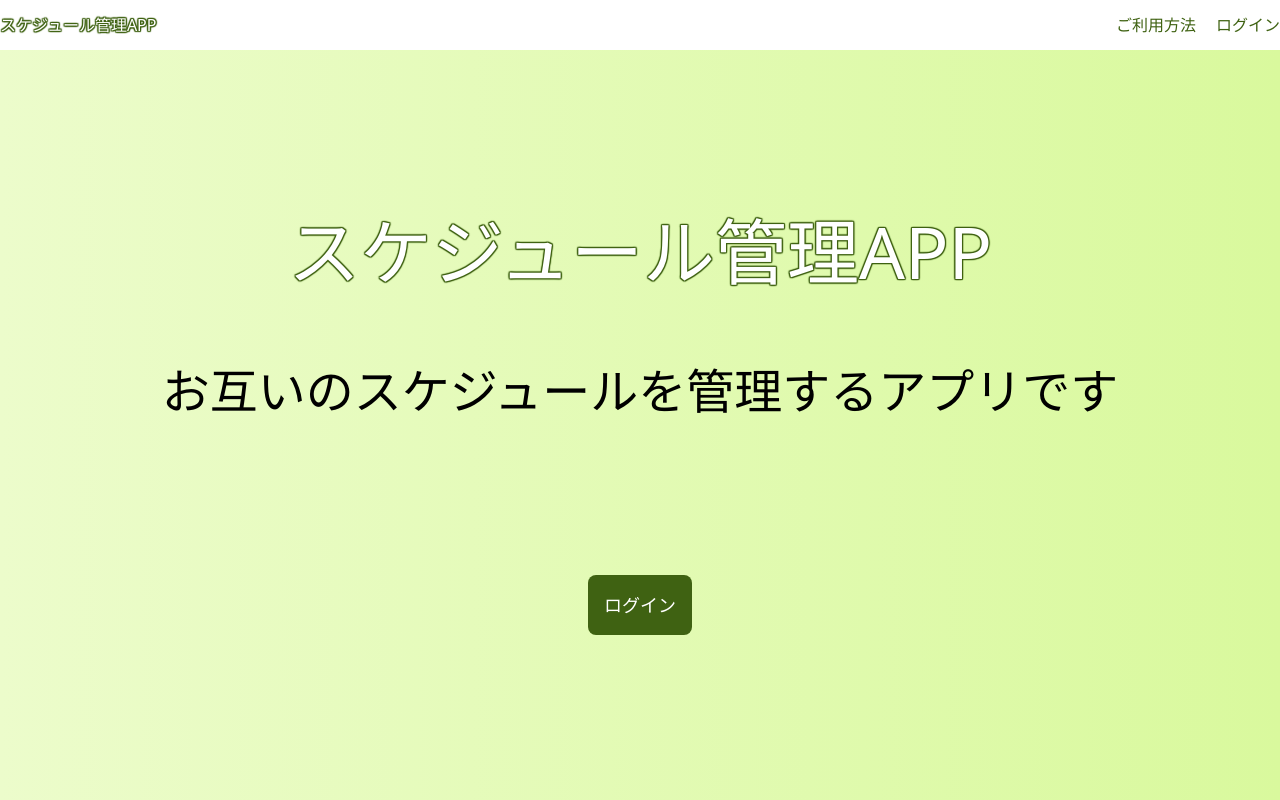
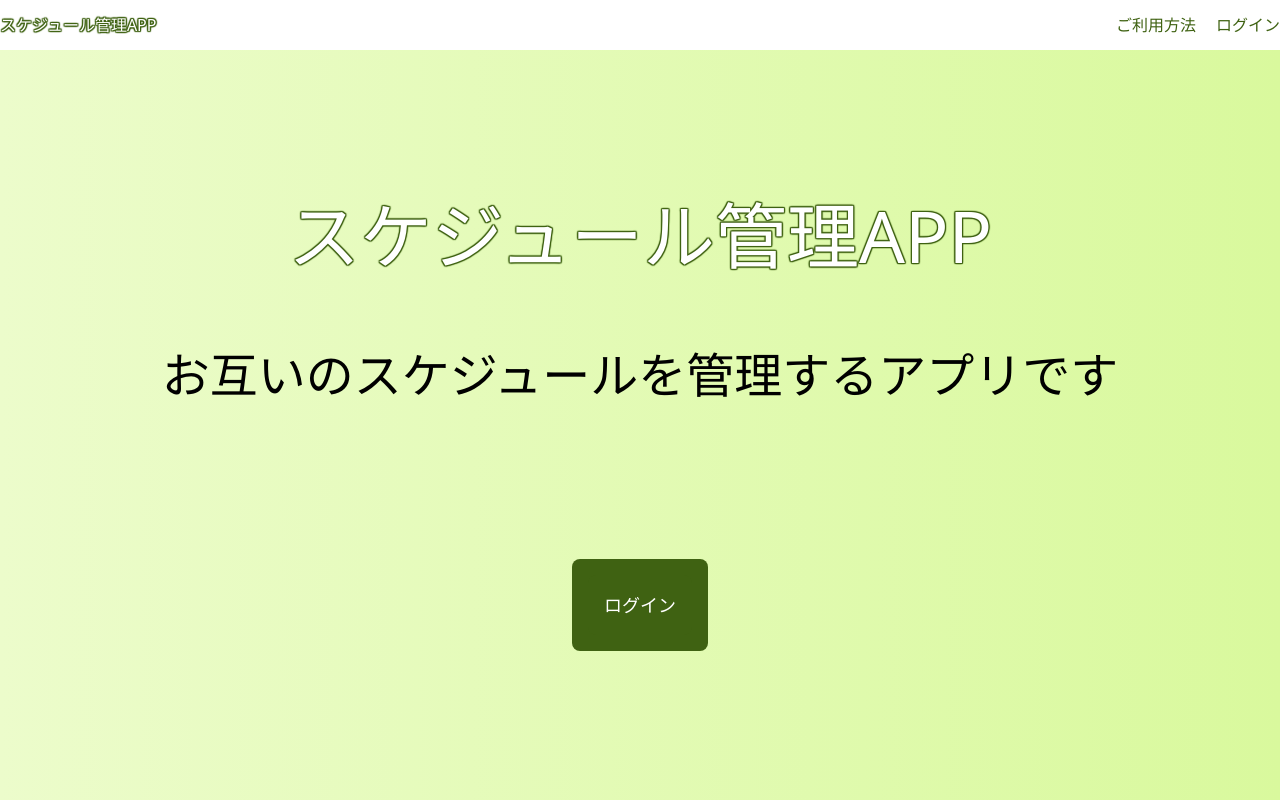
Before and after one commit to umedanaoyuki/calendar-app, a React (Vite) app: page / in a window 1280 px wide. Built offline with nearby package versions, Linux system fonts and the light colour scheme.

Commit message:
refactor: ヘッダー部分のレイアウトとボタンをコンポーネントに切り出した

```diff
--- /dev/null
+++ b/src/components/atoms/PrimaryBtn.tsx
@@ -0,0 +1,13 @@
+import { ReactNode } from "react";
+
+type PropsType = {
+  children: ReactNode;
+};
+
+export const PrimaryBtn = ({ children }: PropsType) => {
+  return (
+    <button className="bg-lime-800 text-white p-4 text-lg rounded-lg">
+      {children}
+    </button>
+  );
+};
--- a/src/components/pages/TopPage.tsx
+++ b/src/components/pages/TopPage.tsx
@@ -1,20 +1,9 @@
-import React from "react";
+import { PrimaryBtn } from "../atoms/PrimaryBtn";
+import { NotLoginLayout } from "../templates/NotLoginLayout";
 
 const TopPage = () => {
   return (
-    <div className="relative">
-      <header className="bg-white leading-[50px] fixed top-0 left-0 right-0">
-        <div className="container mx-auto flex justify-between">
-          <p className="logo">スケジュール管理APP</p>
-          <nav>
-            <ul className="flex gap-5 text-lime-800">
-              <li>ご利用方法</li>
-              <li>ログイン</li>
-            </ul>
-          </nav>
-        </div>
-      </header>
-      <main className="pt-[50px] bg-gradient-to-r from-lime-100 to-lime-200 h-screen flex flex-col justify-center items-center">
+    <NotLoginLayout>
       <div className="text-center">
         <h1 className="text-7xl logo">スケジュール管理APP</h1>
         <p className="pt-[10vh] text-5xl">
@@ -22,12 +11,11 @@ const TopPage = () => {
         </p>
         <div className="pt-[20vh]">
           <button className="bg-lime-800 text-white p-4 text-lg rounded-lg">
-              ログイン
+            <PrimaryBtn>ログイン</PrimaryBtn>
           </button>
         </div>
       </div>
-      </main>
-    </div>
+    </NotLoginLayout>
   );
 };
 
--- /dev/null
+++ b/src/components/templates/NotLoginLayout.tsx
@@ -0,0 +1,26 @@
+import { ReactNode } from "react";
+
+type PropsType = {
+  children: ReactNode;
+};
+
+export const NotLoginLayout = ({ children }: PropsType) => {
+  return (
+    <div className="relative">
+      <header className="bg-white leading-[50px] fixed top-0 left-0 right-0">
+        <div className="container mx-auto flex justify-between">
+          <p className="logo">スケジュール管理APP</p>
+          <nav>
+            <ul className="flex gap-5 text-lime-800">
+              <li>ご利用方法</li>
+              <li>ログイン</li>
+            </ul>
+          </nav>
+        </div>
+      </header>
+      <main className="pt-[50px] bg-gradient-to-r from-lime-100 to-lime-200 h-screen flex flex-col justify-center items-center">
+        {children}
+      </main>
+    </div>
+  );
+};
```
Lines whose indentation alone changed are shown as unchanged.
